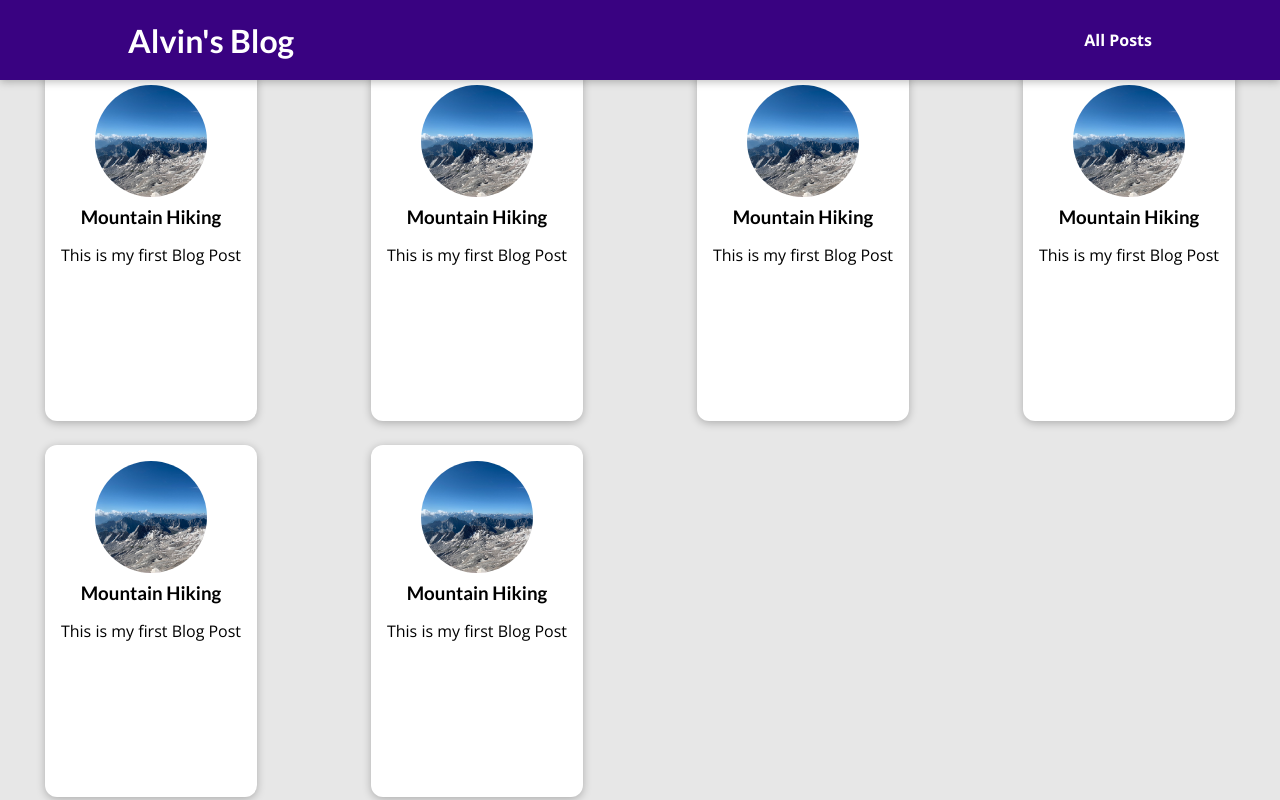
After one commit to nipsalvin/Python_Django-The_Practical_Guide, a Django app: template my_site/blog/templates/blog/all_posts.html in a window 1280 px wide. The commit adds this page. Run offline with Django 4.2, Linux system fonts and the light colour scheme; the template is opened without the code that fills it, so the values that code supplies are empty.

Commit message:
Adding css styling

```diff
--- /dev/null
+++ b/my_site/blog/static/blog/all_posts.css
@@ -0,0 +1,43 @@
+body {
+    background-color: #e7e7e7;
+  }
+
+  #main-navigation {
+    background-color: #390281;
+    box-shadow: 0 2px 8px rgba(0, 0, 0, 0.25);
+  }
+
+  #all-posts {
+    margin: 7rem auto;
+    width: 90%;
+    max-width: 60rem;
+  }
+
+  #all-posts h2 {
+    text-align: center;
+    font-size: 2rem;
+    color: #2e2e2e;
+    margin: 3rem 0;
+  }
+
+  ul {
+    list-style: none;
+    margin: 0;
+    padding: 0;
+    display: grid;
+    grid-template-columns: repeat(auto-fill, minmax(17rem, 1fr));
+    gap: 1.5rem;
+  }
+
+  .post img {
+    width: 7rem;
+    height: 7rem;
+  }
+
+  .post a {
+    height: 22rem;
+    transform-origin: center;
+    box-shadow: 0 2px 8px rgba(0, 0, 0, 0.25);
+    border-radius: 12px;
+    background-color: white;
+  }
--- /dev/null
+++ b/my_site/blog/static/blog/post.css
@@ -0,0 +1,43 @@
+.post {
+    display: flex;
+    flex-direction: column;
+    align-items: center;
+    text-align: center;
+  }
+
+  .post a {
+    text-decoration: none;
+    color: black;
+    transition: all 0.2s ease;
+    padding: 1rem;
+  }
+
+  .post a:hover,
+  .post a:active {
+    transform: scale(1.1);
+    background-color: #390281;
+    color: white;
+  }
+
+  .post img {
+    width: 5rem;
+    height: 5rem;
+    object-fit: cover;
+    border-radius: 50%;
+  }
+
+  .post h3 {
+    margin: 0.25rem 0;
+  }
+
+  .post time {
+    color: #666666;
+    margin: 0.25rem;
+    font-style: italic;
+    font-size: 0.85rem;
+  }
+
+  .post:hover time,
+  .post:active time {
+    color: white;
+  }
--- /dev/null
+++ b/my_site/blog/templates/blog/all_posts.html
@@ -0,0 +1,26 @@
+{% extends 'base.html' %}
+{% load static %}
+
+{% block title %}
+All Posts
+{% endblock %}
+
+{% block css_files %}
+    <link rel="stylesheet" href="{% static 'blog/post.css' %}">
+    <link rel="stylesheet" href="{% static 'blog/all_posts.css' %}">
+{% endblock %}
+
+{% block content %}
+    <section>
+        <h2>My Collected Posts</h2>
+
+        <ul>
+            {% include 'blog/includes/post.html' %}
+            {% include 'blog/includes/post.html' %}
+            {% include 'blog/includes/post.html' %}
+            {% include 'blog/includes/post.html' %}
+            {% include 'blog/includes/post.html' %}
+            {% include 'blog/includes/post.html' %}
+        </ul>
+    </section>
+{% endblock %}
--- /dev/null
+++ b/my_site/blog/templates/blog/includes/post.html
@@ -0,0 +1,13 @@
+{% load static %}
+
+<li>
+    <article class="post">
+        <a href="">
+            <img src="{% static 'blog/images/mountains.jpg' %}" alt="mountain hiking">
+            <div class="post__content">
+                <h3>Mountain Hiking</h3>
+                <p>This is my first Blog Post</p>
+            </div>
+        </a>
+    </article>
+</li>
--- a/my_site/blog/views.py
+++ b/my_site/blog/views.py
@@ -6,7 +6,7 @@ def index(request):
     return render(request=request, template_name='blog/index.html')
 
 def all_posts(request):
-    pass
+    return render(request=request, template_name='blog/all_posts.html')
 
 def post(request):
     pass
--- a/my_site/templates/base.html
+++ b/my_site/templates/base.html
@@ -12,6 +12,15 @@
     {% block css_files %} {% endblock %}
 </head>
 <body>
+    <header id="main-navigation">
+        <h1>
+            <a href="{% url 'index'%}">Alvin's Blog</a>
+        </h1>
+        <nav>
+            <a href="{% url 'all_posts' %}">All Posts</a>
+        </nav>
+    </header>
+
     {% block content %} {% endblock %}
 </body>
 </html>
```
Also changed, not shown: my_site/blog/templates/blog/index.html (+3 -21 lines), my_site/blog/static/blog/images/alvin.jpg (added), my_site/blog/static/blog/images/coding.jpg (added), my_site/blog/static/blog/images/mountains.jpg (added), my_site/blog/static/blog/images/woods.jpg (added), my_site/blog/static/blog/index.css (indentation only).
